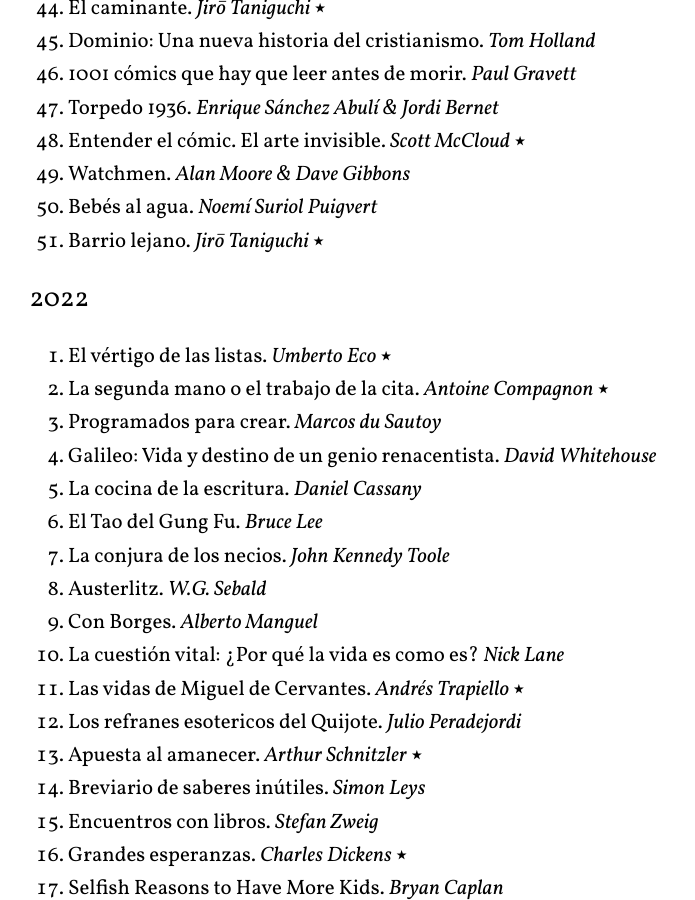
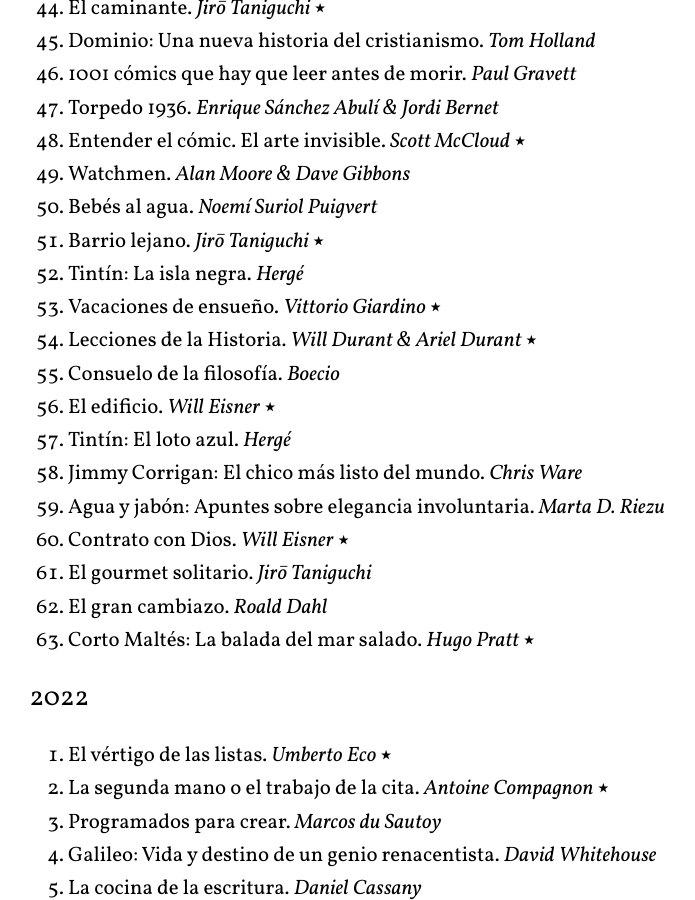
Before and after one commit to arturoherrero/arturoherrero.com, a Jekyll site: the page built from pages/books.md, in a window 1280 px wide and 900 px high, scrolled down 1781 px. Shown: the whole window, without its empty margins (221-916 px from the left). Built offline with Jekyll 4.4.1, drawn with Linux system fonts in a browser that asks for light colours.

Commit message:
Update book list

```diff
--- a/pages/books.md
+++ b/pages/books.md
@@ -61,6 +61,18 @@
 49. Watchmen. *Alan Moore & Dave Gibbons*
 50. Bebés al agua. *Noemí Suriol Puigvert*
 51. Barrio lejano. *Jirō Taniguchi* ⭑
+52. Tintín: La isla negra. *Hergé*
+53. Vacaciones de ensueño. *Vittorio Giardino* ⭑
+54. Lecciones de la Historia. *Will Durant & Ariel Durant* ⭑
+55. Consuelo de la filosofía. *Boecio*
+56. El edificio. *Will Eisner* ⭑
+57. Tintín: El loto azul. *Hergé*
+58. Jimmy Corrigan: El chico más listo del mundo. *Chris Ware*
+59. Agua y jabón: Apuntes sobre elegancia involuntaria. *Marta D. Riezu*
+60. Contrato con Dios. *Will Eisner* ⭑
+61. El gourmet solitario. *Jirō Taniguchi*
+62. El gran cambiazo. *Roald Dahl*
+63. Corto Maltés: La balada del mar salado. *Hugo Pratt* ⭑
 
 
 ### 2022
```
